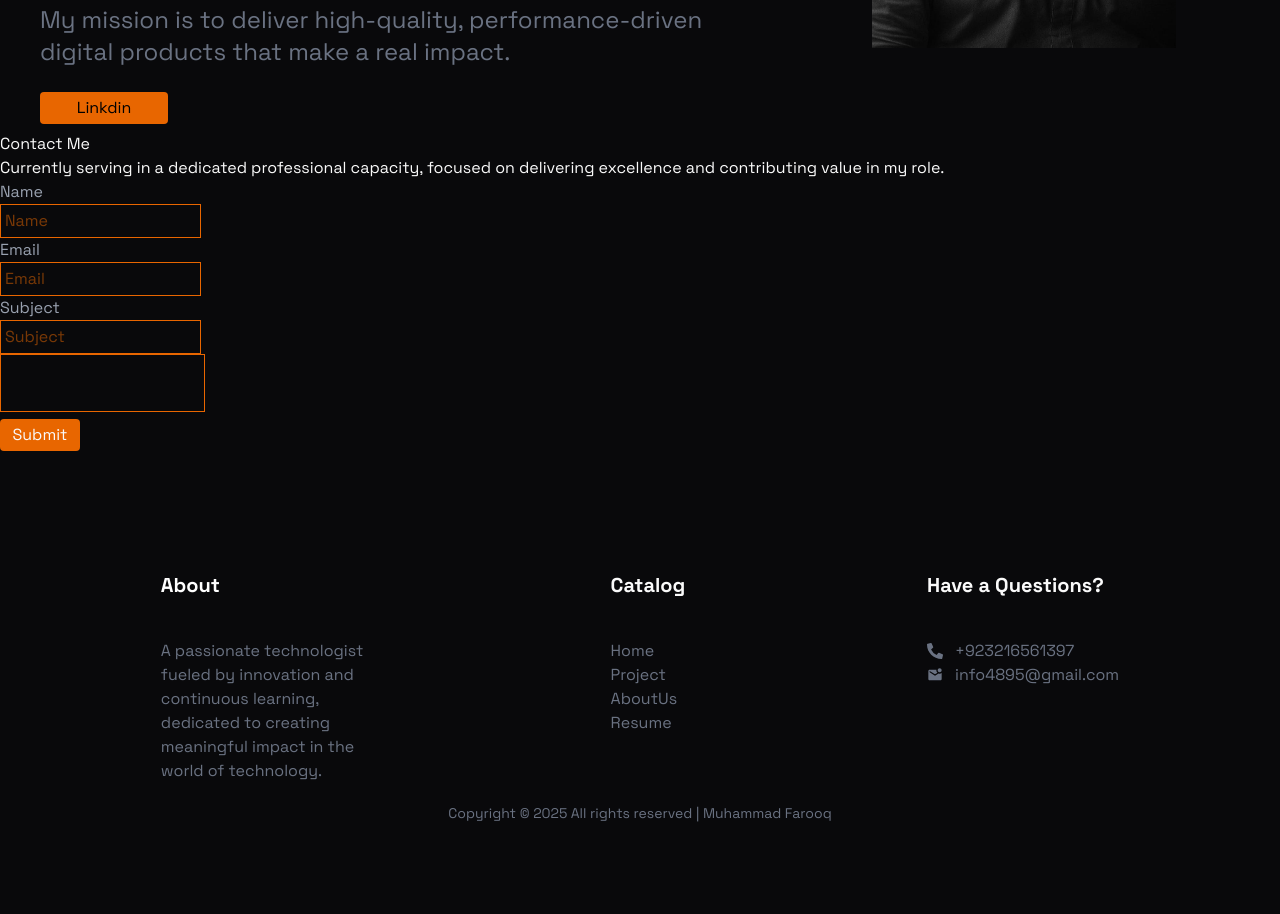
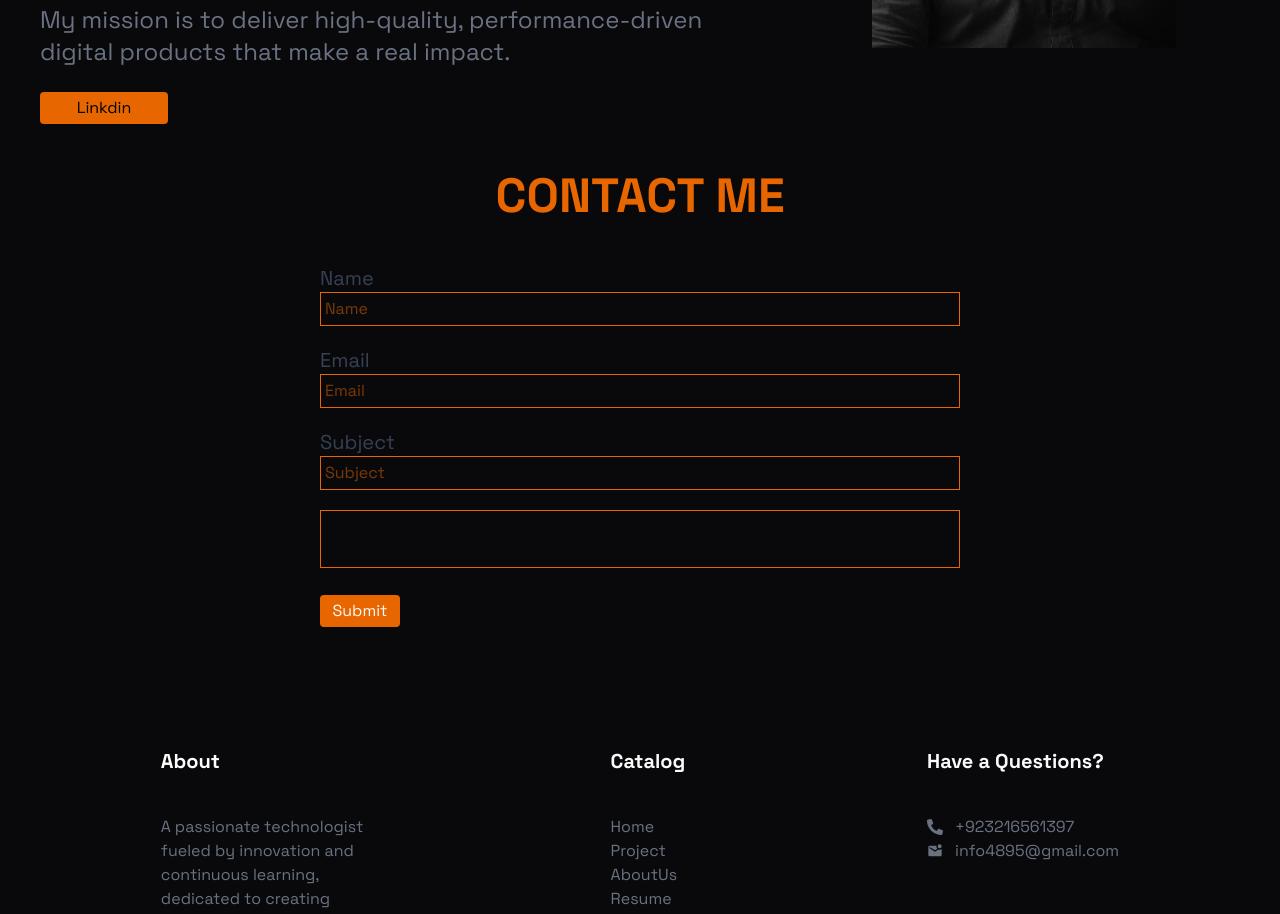
Before and after one commit to Farooqfar/Personal-Portfolio, a Next.js app: page / in a window 1280 px wide. Shown: the part 3306-4220 px from the top of the page. Before the commit the page ends 4169 px from the top, so only its background shows below. Built offline with nearby package versions, Linux system fonts and the light colour scheme.

Commit message:
contact us

```diff
--- a/src/app/page.js
+++ b/src/app/page.js
@@ -1,3 +1,4 @@
+"use client";
 import Navbar from "@/components/applications/Navbar";
 import { Button } from "@/components/ui/button";
 import { RiInstagramFill } from "react-icons/ri";
@@ -20,8 +21,23 @@ import { MdMarkEmailUnread } from "react-icons/md";
 
 import Link from "next/link";
 import Image from "next/image";
+import { useState } from "react";
 
 export default function Home() {
+  const [form, setForm] = useState({
+    name: "",
+    email: "",
+    subject: "",
+    text: "",
+  });
+  const handleFormValue = (e) => {
+    let { name, value } = e.target;
+    setForm((prev) => ({ ...prev, [name]: value }));
+  };
+  const handleFormSubmit = (e) => {
+    e.preventDefault();
+    console.log(form);
+  };
   return (
     <>
       <main className=" w-full h-screen selection:bg-amber-600 selection:text-gray-300">
@@ -495,41 +511,66 @@ export default function Home() {
           </div>
         </section>
         {/* ----------- Contact Me --------- */}
-        <section>
-          <h1>Contact Me</h1>
-          <p>
-            Currently serving in a dedicated professional capacity, focused on
-            delivering excellence and contributing value in my role.
-          </p>
-          <form>
+        <section className="mt-10 w-[100%] flex flex-col justify-center items-center">
+          <h1 className="text-5xl uppercase text-[#E86600] font-bold">
+            Contact Me
+          </h1>
+          <marquee className="text-gray-700 flex w-100">
+            <p>
+              Currently serving in a dedicated professional capacity, focused on
+              delivering excellence and contributing value in my role.
+            </p>
+          </marquee>
+
+          <form
+            className="w-[50%] flex flex-col gap-5 max-md:w-[90%] mt-5"
+            onSubmit={handleFormSubmit}
+          >
             <div>
-              <h1 className="text-gray-400">Name</h1>
+              <h1 className="text-gray-700 text-xl">Name</h1>
               <input
                 type="text"
                 placeholder="Name"
-                className="border border-[#E86600] p-1 outline-0 caret-[#E86600] text-[#E86600]"
+                className="w-full border border-[#E86600] p-1 outline-0 caret-[#E86600] text-[#E86600]"
+                name="name"
+                value={form.name}
+                onChange={handleFormValue}
               />
             </div>
             <div>
-              <h1 className="text-gray-400">Email</h1>
+              <h1 className="text-gray-700 text-xl">Email</h1>
               <input
                 type="email"
                 placeholder="Email"
-                className="border border-[#E86600] p-1 outline-0 caret-[#E86600] text-[#E86600]"
+                className="w-full border border-[#E86600] p-1 outline-0 caret-[#E86600] text-[#E86600]"
+                name="email"
+                value={form.email}
+                onChange={handleFormValue}
               />
             </div>
             <div>
-              <h1 className="text-gray-400">Subject</h1>
+              <h1 className="text-gray-700 text-xl">Subject</h1>
               <input
                 type="text"
                 placeholder="Subject"
-                className="border border-[#E86600] p-1 outline-0 caret-[#E86600] text-[#E86600]"
+                className="w-full border border-[#E86600] p-1 outline-0 caret-[#E86600] text-[#E86600]"
+                name="subject"
+                value={form.subject}
+                onChange={handleFormValue}
               />
             </div>
             <div>
-              <textarea className="border border-[#E86600] p-1 outline-0 caret-[#E86600] text-[#E86600] resize-none"></textarea>
+              <textarea
+                className="w-full border border-[#E86600] p-1 outline-0 caret-[#E86600] text-[#E86600] resize-none"
+                name="text"
+                value={form.text}
+                onChange={handleFormValue}
+              ></textarea>
             </div>
-            <button type="submit" className="bg-[#E86600] p-1 w-20 rounded">
+            <button
+              type="submit"
+              className="bg-[#E86600] p-1 w-20 rounded hover:scale-105 transition-all duration-300 cursor-pointer"
+            >
               Submit
             </button>
           </form>
```
